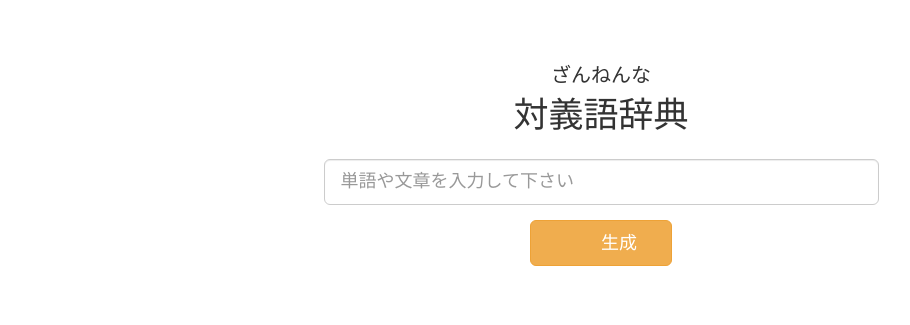
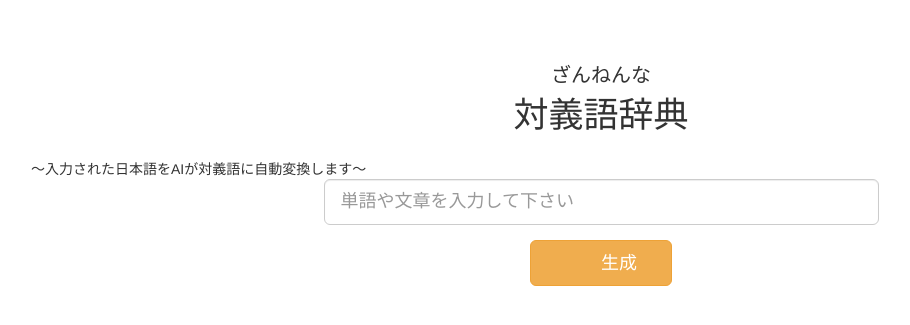
Before and after one commit to soichi-fujiwara/flask-antonym, a Flask app: page / in a window 1280 px wide. Shown: the top 325 px of the page, without its empty margins (39-949 px from the left). Run offline with Flask 2, Linux system fonts and the light colour scheme; some libraries are stand-ins or nearby versions.

Commit message:
Update index.html

```diff
--- a/templates/index.html
+++ b/templates/index.html
@@ -11,6 +11,9 @@
       </div>
       <div class="col-xs-12">
         <div id="main_title_big">対義語辞典</div>
+      </div>
+      <div class="col-xs-12">
+        <div id="main_title_info">～入力された日本語をAIが対義語に自動変換します～</div>
       </div>
     </div>
 
```
